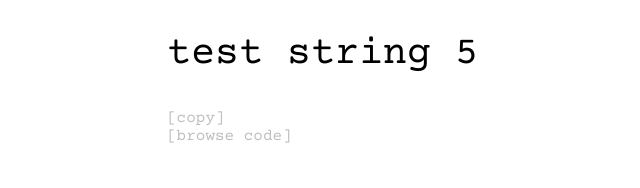
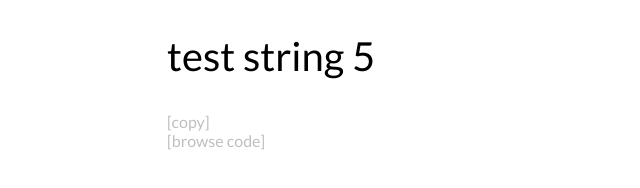
Before and after one commit to patel-priyank/Email-Signatures, a plain HTML site: page index.html in a window 1280 px wide. Shown: the whole page, without its empty margins (113-753 px from the left). Drawn offline with nearby package versions, Linux system fonts and the light colour scheme.

Commit message:
update font

```diff
--- a/style.css
+++ b/style.css
@@ -1,4 +1,4 @@
-@import url('https://fonts.googleapis.com/css2?family=Courier+Prime');
+@import url('https://fonts.googleapis.com/css2?family=Lato');
 
 :root {
   --primary: hsl(0, 0%, 0%);
@@ -7,7 +7,7 @@
 }
 
 body {
-  font-family: 'Courier Prime', monospace;
+  font-family: 'Lato', sans-serif;
   background-color: var(--background);
   color: var(--primary);
 }
```
